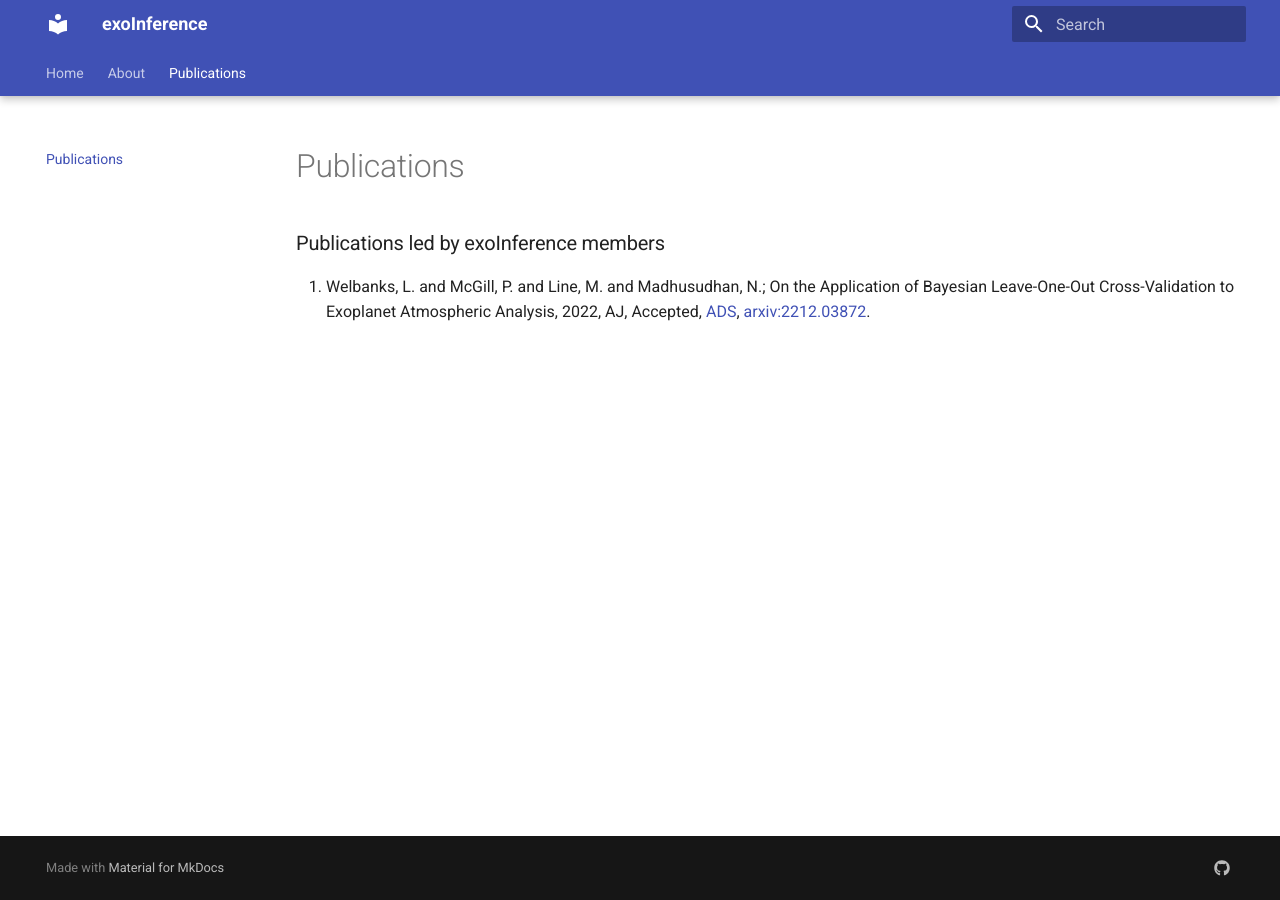
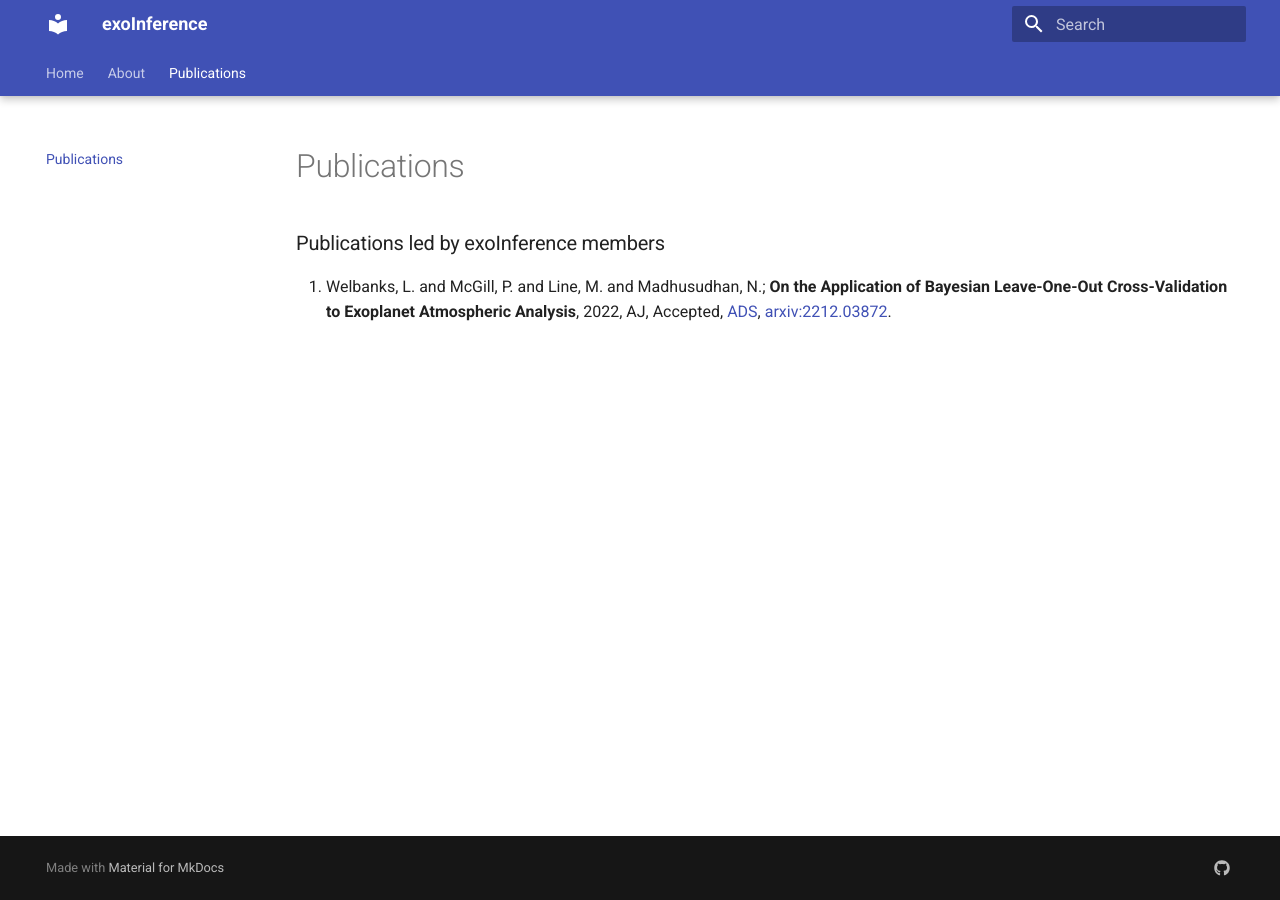
Before and after one commit to exoInference/exoinference.github.io, an MkDocs documentation site: the page built from docs/publications.md, in a window 1280 px wide. Built offline with MkDocs 1.6.1 and Material for MkDocs 9.7.7, drawn with Linux system fonts in a browser that asks for light colours.

```diff
--- a/docs/publications.md
+++ b/docs/publications.md
@@ -5,4 +5,4 @@ hide:
 
 ### Publications led by exoInference members
 
-1. Welbanks, L. and McGill, P. and Line, M. and Madhusudhan, N.; On the Application of Bayesian Leave-One-Out Cross-Validation to Exoplanet Atmospheric Analysis, 2022, AJ, Accepted, [ADS](https://ui.adsabs.harvard.edu/abs/2022arXiv221203872W/abstract), [arxiv:2212.03872](https://arxiv.org/abs/2212.03872).
+1. Welbanks, L. and McGill, P. and Line, M. and Madhusudhan, N.; **On the Application of Bayesian Leave-One-Out Cross-Validation to Exoplanet Atmospheric Analysis**, 2022, AJ, Accepted, [ADS](https://ui.adsabs.harvard.edu/abs/2022arXiv221203872W/abstract), [arxiv:2212.03872](https://arxiv.org/abs/2212.03872).
```
